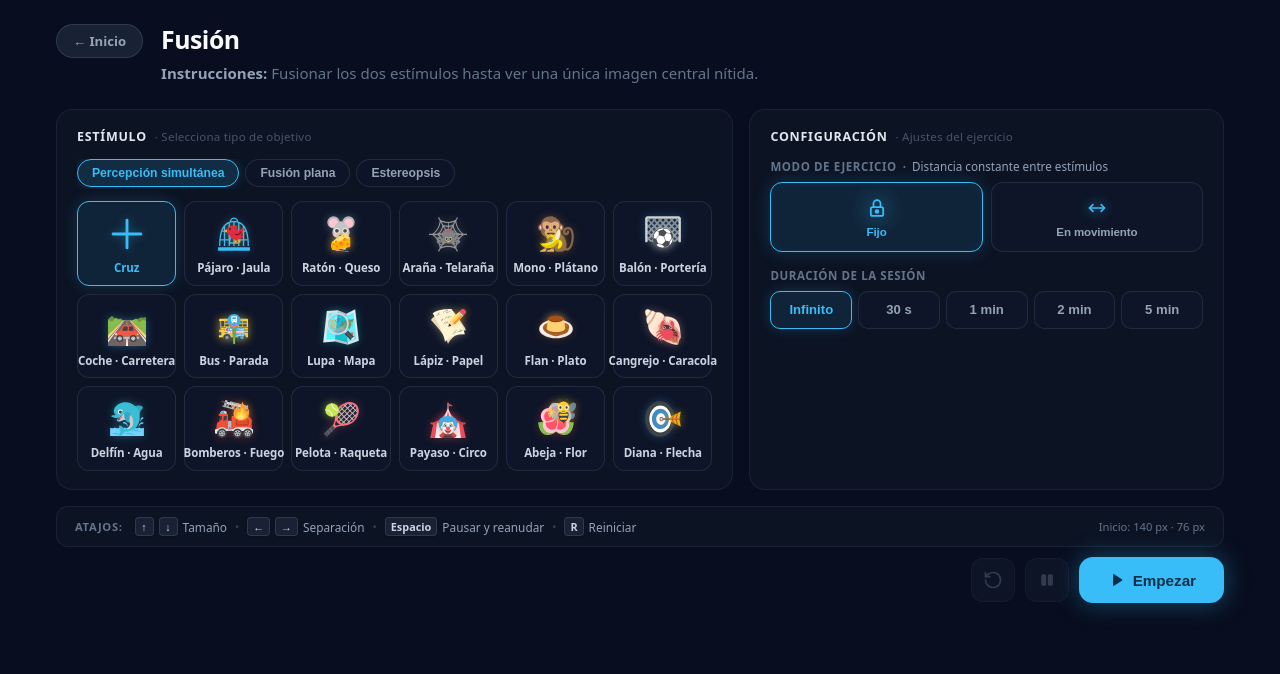
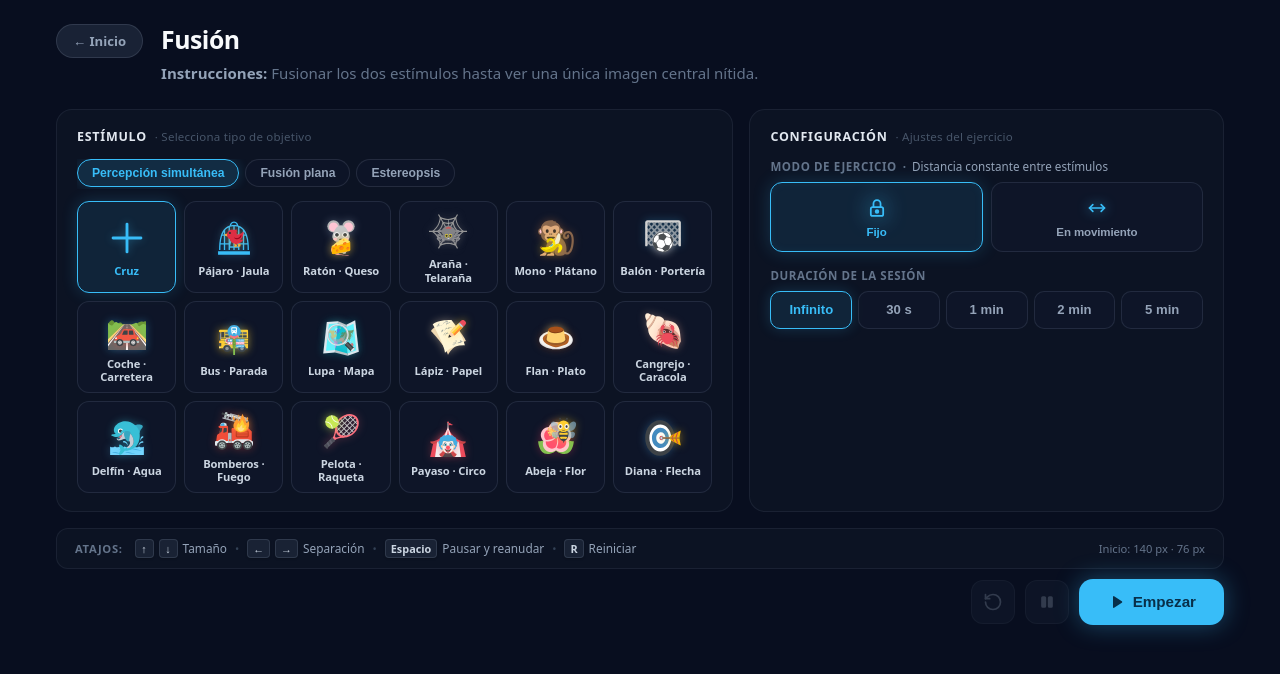
Before and after one commit to belencera/eyevt-app, a Next.js app: page /games/fusion in a window 1280 px wide. Shown: the top 674 px of the page. Built offline with nearby package versions, Linux system fonts and the light colour scheme.

Commit message:
fix: desbordes títulos percepción simultánea

```diff
--- a/app/games/fusion/fusion.css
+++ b/app/games/fusion/fusion.css
@@ -51,7 +51,7 @@
 /* ── Cuadrícula de Parejas de Estímulos ── */
 .convPairsGrid {
   display: grid;
-  grid-template-columns: repeat(auto-fill, minmax(84px, 1fr));
+  grid-template-columns: repeat(auto-fill, minmax(86px, 1fr));
   gap: 8px;
 }
 
@@ -61,9 +61,9 @@
   flex-direction: column;
   align-items: center;
   justify-content: center;
-  gap: 6px;
-  padding: 10px 4px;
-  min-height: 74px;
+  gap: 5px;
+  padding: 8px 4px;
+  min-height: 84px;
   border-radius: 12px;
   border: 1px solid rgba(148, 163, 184, 0.15);
   background: rgba(15, 23, 42, 0.9);
@@ -89,8 +89,9 @@
   display: flex;
   align-items: center;
   justify-content: center;
-  width: 44px;
-  height: 44px;
+  width: 42px;
+  height: 42px;
+  flex-shrink: 0;
 }
 
 .convPairPreview img,
@@ -101,13 +102,22 @@
 }
 
 .convPairName {
-  font-size: 0.72rem;
+  font-size: 0.70rem;
   font-weight: 600;
   color: #cbd5e1;
-  line-height: 1.1;
+  line-height: 1.2;
   letter-spacing: -0.01em;
-  flex-shrink: 0;
-  white-space: nowrap;
+  text-align: center;
+  white-space: normal;
+  word-break: normal;
+  overflow-wrap: break-word;
+  max-width: 100%;
+  padding: 0 2px;
+  display: -webkit-box;
+  line-clamp: 2;
+  -webkit-line-clamp: 2;
+  -webkit-box-orient: vertical;
+  overflow: hidden;
 }
 
 .convPairCardActive .convPairName {
```
